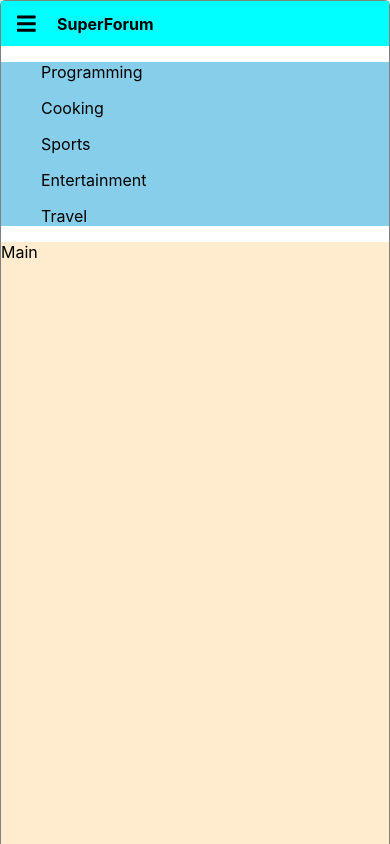
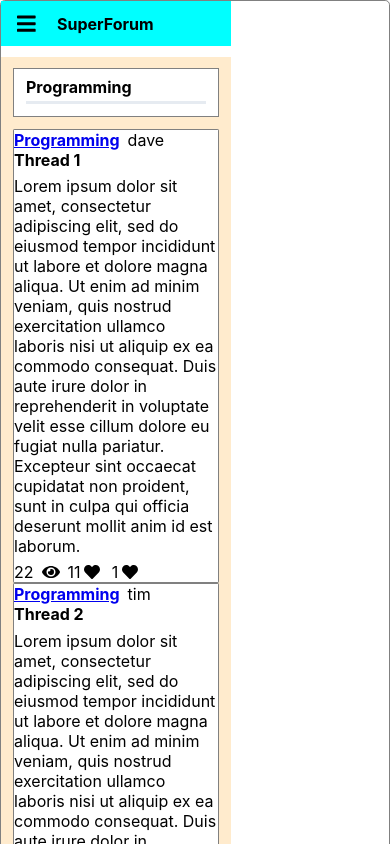
Before and after one commit to CodeguruEdison/super-forum-client1, a React (Create React App) app: page / in a window 390 px wide. Shown: the top 844 px of the page. Built offline with nearby package versions, Linux system fonts and the light colour scheme.

Commit message:
route added

```diff
--- a/src/App.css
+++ b/src/App.css
@@ -1,4 +1,4 @@
-:root {
+ :root {
   --min-screen-height: 1000px;
 
   --border-color: gray;
@@ -20,15 +20,15 @@
 .navigation {
   grid-area: nav;
 }
-.sidebar {
+ /* .sidebar {
   min-height: var(--min-screen-height);
   grid-area: sidebar;
   background-color: aliceblue;
-}
-.leftmenu{
+ }
+ .leftmenu{
    grid-area:leftmenu;
    background-color: skyblue;
-}
+ } */
 .content {
    min-height: var(--min-screen-height);
    grid-area: content;
--- a/src/App.tsx
+++ b/src/App.tsx
@@ -1,4 +1,5 @@
 import React, { FC } from 'react';
+import { Route, Switch } from 'react-router-dom';
 import './App.css';
 //import ErrorBoundary from './components/common/ErrorBoundary';
 import LeftMenu from './components/layout/LeftMenu';
@@ -9,19 +10,18 @@ import SideBar from './components/layout/sidebar/SideBar';
 import { Home } from './components/routes/Home';
 
 import { IApp } from './interfaces/IApp';
+import { IHome } from './interfaces/IHome';
 
 const App: FC<IApp> = () => {
 
+  const renderHome = (props: IHome) => <Home {...props}></Home>
   return (
-    // <div className="App">
-    //   <Nav />
-    //   <SideBar></SideBar>
-    //   <LeftMenu></LeftMenu>
-    //   {/* <ErrorBoundary>{[<Main key="Main" />]}</ErrorBoundary> */}
-    //   <Main></Main>
-    //   <RightMenu />
-    // </div>
-    <Home></Home>
+    <Switch>
+      <Route exact={true} path="/" render={renderHome}></Route>
+      <Route path="/categorythreads/:categoryId" render={renderHome}></Route>
+    </Switch>
+
+
   );
 }
 
--- a/src/components/layout/LeftMenu.css
+++ b/src/components/layout/LeftMenu.css
@@ -0,0 +1,4 @@
+.leftmenu {
+    grid-area: leftmenu;
+    background-color: skyblue;
+  }
--- a/src/components/layout/Main.tsx
+++ b/src/components/layout/Main.tsx
@@ -1,11 +1,33 @@
-import React, { FC } from 'react'
+import React, { FC, useEffect, useState } from 'react'
+import { useParams } from 'react-router-dom';
 import { IMain } from '../../interfaces/IMenu'
+import Category from '../../models/Category';
+import { getThreadsByCategory } from '../../services/DataService';
+import ThreadCard from '../main/ThreadCard';
+import MainHeader from './MainHeader';
 
 export const Main: FC<IMain> = () => {
-    //const test = true;
-    //if (test) throw new Error("Main fail");
+    const { categoryId } = useParams<{ categoryId: string }>();
+    const [category, setCategory] = useState<Category | undefined>();
+    const [threadCards, setThreadCards] = useState<JSX.Element[] | null>(null);
+    useEffect(() => {
+        (async () => {
+            const threads = await getThreadsByCategory(categoryId);
+            const cards = threads?.map((th) => {
+                return <ThreadCard key={`thread-${th.id}`} thread={th} />;
+            })
+            if (!category) {
+                setCategory(threads[0].category);
+            }
+            setThreadCards(cards);
+        })();
+    }, [categoryId])
+
     return (
-        <main className="content">Main</main>
+        <main className="content">
+            <MainHeader category={category}></MainHeader>
+            <div>{threadCards}</div>
+        </main>
     )
 }
 export default Main;
--- a/src/components/layout/Nav.tsx
+++ b/src/components/layout/Nav.tsx
@@ -25,7 +25,7 @@ const Nav: FC = () => {
             <ReactModal className="modal-menu" isOpen={showMenu} onRequestClose={onRequestClose} shouldCloseOnOverlayClick={true}>
                 <SideBarMenus></SideBarMenus>
             </ReactModal>
-            <nav className="navigation">
+            <nav>
                 {getMobileMenu()}
                 <strong>SuperForum</strong>
             </nav>
--- /dev/null
+++ b/src/components/main/ThreadCard.css
@@ -0,0 +1,42 @@
+.threadcard-container {
+    max-width: 650px;
+    margin-bottom: 0.8em;
+  }
+
+  .threadcard-txt-container {
+    display: flex;
+    flex-direction: column;
+    width: 92%;
+    padding: 0.75em 1em 0.75em 1.2em;
+    border-right: solid 1px var(--border-color);
+  }
+
+  .threadcard-points {
+    display: flex;
+    flex-direction: column;
+    justify-content: space-between;
+    align-items: center;
+    padding: 0.5em;
+  }
+
+  .threadcard-body {
+    margin-bottom: 0.5em;
+    overflow-y: auto;
+    cursor: pointer;
+  }
+
+  .threadcard-footer {
+    font-size: var(--sm-font-size);
+    color: var(--proceed-color);
+    font-weight: bold;
+    word-wrap: break-word;
+    overflow: auto;
+    line-height: 10px;
+    margin-top: 0.5em;
+  }
+
+  .threadcard-points-item {
+    color: var(--point-color);
+    font-size: var(--sm-med-font-size);
+    text-align: center;
+  }
--- a/src/components/main/ThreadCard.tsx
+++ b/src/components/main/ThreadCard.tsx
@@ -1,10 +1,118 @@
-import React from 'react'
+import { faEye, faHeart, faReplyAll } from '@fortawesome/free-solid-svg-icons';
+import { FontAwesomeIcon } from '@fortawesome/react-fontawesome';
+import React, { FC } from 'react'
+import { Link, useHistory } from 'react-router-dom';
+import { MOBIE_WIDTH } from '../../constants/constants';
+import { useWindowDimensions } from '../../hooks/useWindowDimensions';
+import { IThreadCardProps } from '../../interfaces/IThreadCardProps';
+import Thread from '../../models/Thread';
 
-const ThreadCard = () => {
+const ThreadCard: FC<IThreadCardProps> = (props) => {
+    const { thread } = props;
+    const history = useHistory();
+    const { width } = useWindowDimensions();
+    const handleClickThread = (e: React.MouseEvent<HTMLDivElement>) => {
+        history.push(`/thread/${thread.id}`);
+    }
+    const getPoints = (thread: Thread, width: number) => {
+        if (width <= 768) {
+            return (
+                <label style={{
+                    marginRight: '.75em'
+                    , marginTop: '0.25em'
+                }}>
+                    {thread?.points || 0}
+                    <FontAwesomeIcon
+                        icon={faHeart}
+                        className="points-icon"
+                        style={{ marginLeft: '.2em' }}
+                    ></FontAwesomeIcon>
+                </label>
+            )
+        }
+        return null;
+    }
+    const getResponses = (thread: Thread, width: number) => {
+        if (width <= 768) {
+            return (
+                <label style={{
+                    marginRight: '.5em'
+                }}
+                >
+                    {thread?.threadItems?.length}
+                    <FontAwesomeIcon
+                        icon={faHeart}
+                        className="points-icon"
+                        style={{
+                            marginLeft: ".25em",
+                            marginTop: "-.25em",
+                        }}
+                    ></FontAwesomeIcon>
+
+                </label>
+            )
+        }
+        return null;
+    }
+    const getPointsNonMobile = () => {
+        if (width > MOBIE_WIDTH) {
+            return (
+                <div className="threadcard-points">
+                    <div className="threadcard-points-item">
+                        {thread.points || 0}
+                        <br />
+                        <FontAwesomeIcon icon={faHeart} className="points-icon" />
+                    </div>
+                    <div className="threadcard-points-item" style={{ marginBottom: ".75em" }}>
+                        {thread?.threadItems?.length}
+                        <br />
+                        <FontAwesomeIcon icon={faReplyAll} className="points-icon" />
+                    </div>
+                </div>
+            )
+        }
+        return null;
+    }
+
     return (
-        <div>
+        <section className="panel threadcard-container">
+            <div className="threadcard-txt-container">
+                <div className="content-header">
+                    <Link to={`/categorythreads/${thread.category.id}`} className="link-txt">
+                        <strong>{thread.category.name}</strong>
+                    </Link>
+                    <span className="username-header" style={{ marginLeft: '.5em' }}>
+                        {thread?.userName}
+                    </span>
+                </div>
+                <div className="questions">
+                    <div onClick={handleClickThread} data-thread-id={thread.id}
+                        style={{ marginBottom: '.4em' }}>
+                        <strong>{thread?.title}</strong>
+                    </div>
+                    <div className="threadcard-body" onClick={handleClickThread} data-thread-id={thread.id}>
+                        <div>
+                            {thread.body}
+                        </div>
+                    </div>
+                    {/* <!-- threadcard-footer--> */}
+                    <div className="threadcard-footer">
+                        <span style={{ marginRight: '.5em' }}>
+                            <label>
+                                {thread.views}
+                                <FontAwesomeIcon icon={faEye} className="icon-lg" />
+                            </label>
+                        </span>
+                        <span>
+                            {getPoints(thread, width)}
+                            {getResponses(thread, width)}
+                        </span>
 
-        </div>
+                    </div>
+                </div>
+            </div>
+            {getPointsNonMobile()}
+        </section>
     )
 }
 export default ThreadCard;
--- a/src/components/routes/Home.css
+++ b/src/components/routes/Home.css
@@ -1,6 +1,4 @@
 .home-container {
-    margin: 0 auto;
-    max-width: 1200px;
   display: grid;
   grid-template-columns: 0.7fr 0.9fr 1.5fr 0.9fr;
   grid-template-rows: 2.75rem 3fr;
@@ -9,25 +7,39 @@
     "sidebar leftmenu content rightmenu";
   gap: 0.75rem 0.4rem;
 }
+
 .navigation {
   grid-area: nav;
 }
+
 .sidebar {
   min-height: var(--min-screen-height);
   grid-area: sidebar;
   background-color: aliceblue;
 }
+
 .leftmenu {
   grid-area: leftmenu;
   background-color: skyblue;
 }
+
 .content {
   min-height: var(--min-screen-height);
   grid-area: content;
   background-color: blanchedalmond;
   padding: 0.5em 0.75em 0.5em 0.75em;
 }
+
 .rightmenu {
   grid-area: rightmenu;
   background-color: coral;
 }
+
+@media screen and (orientation: portrait) and (max-width: 768px) {
+  .home-container {
+    grid-template-columns: 1fr;
+    grid-template-areas:
+      "nav"
+      "content";
+  }
+}
--- a/src/components/routes/Home.tsx
+++ b/src/components/routes/Home.tsx
@@ -5,6 +5,7 @@ import Main from '../layout/Main'
 import Nav from '../layout/Nav'
 import RightMenu from '../layout/RightMenu'
 import SideBar from '../layout/sidebar/SideBar'
+import "./Home.css";
 export const Home: FC<IHome> = (props) => {
     return (
         <div className="screen-root-container home-container">
--- /dev/null
+++ b/src/interfaces/IThreadCardProps.ts
@@ -0,0 +1,5 @@
+import Thread from "../models/Thread";
+
+export interface IThreadCardProps {
+    thread: Thread;
+}
```
Also changed, not shown: src/components/layout/MainHeader.css (indentation only). Lines whose indentation alone changed are shown as unchanged.
